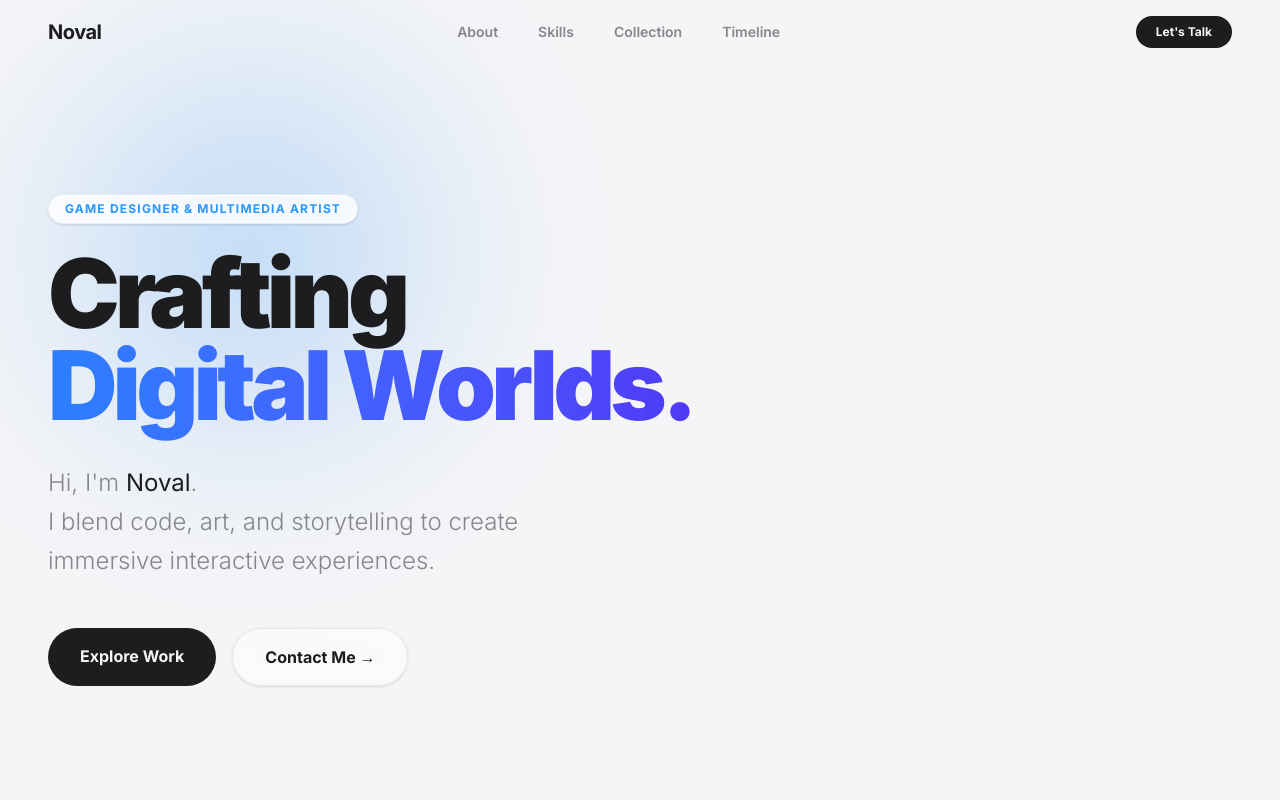
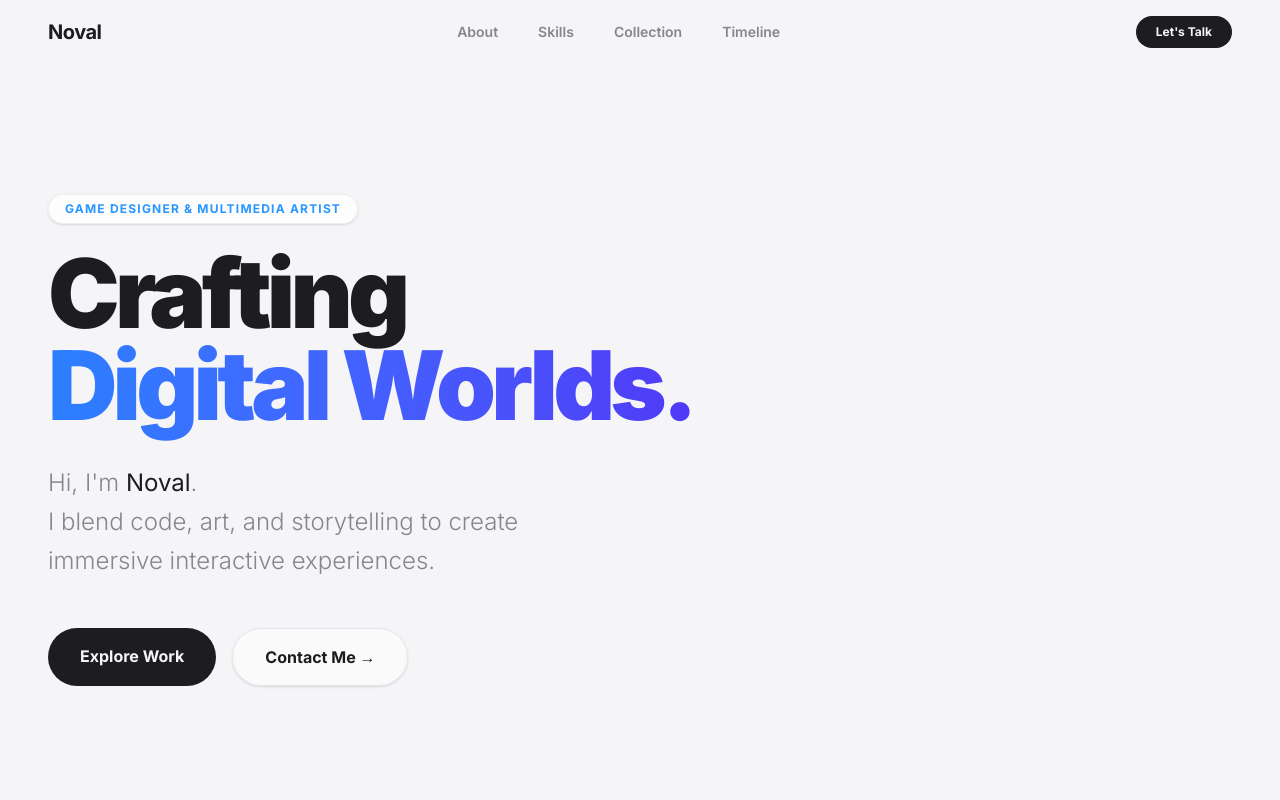
Before and after one commit to Noval-G/Noval-Landing-page, a Next.js app: page / in a window 1280 px wide. Shown: the top 800 px of the page. Built offline with nearby package versions, Linux system fonts and the light colour scheme.

Commit message:
style: remove interactive mouse glow from Hero section

```diff
--- a/src/components/Hero.tsx
+++ b/src/components/Hero.tsx
@@ -70,18 +70,6 @@ export default function Hero() {
   return (
     <section className="relative min-h-screen flex flex-col justify-center items-start px-6 md:px-12 pt-20 overflow-hidden bg-transparent">
 
-      {/* Interactive Glow Follower - Made Stronger */}
-      {isMounted && (
-        <motion.div
-          className="fixed top-0 left-0 w-[500px] h-[500px] bg-accent/40 rounded-full blur-[100px] z-0 pointer-events-none mix-blend-multiply dark:mix-blend-screen"
-          style={{
-            x: springX,
-            y: springY,
-            background: 'radial-gradient(circle, rgba(41,151,255,0.4) 0%, rgba(41,151,255,0) 70%)'
-          }}
-        />
-      )}
-
       {/* Static Background Decor - Extra ambience */}
       <div className="absolute top-[-10%] right-[-5%] w-[600px] h-[600px] bg-purple-300/20 rounded-full blur-[120px] -z-20" />
 
```
